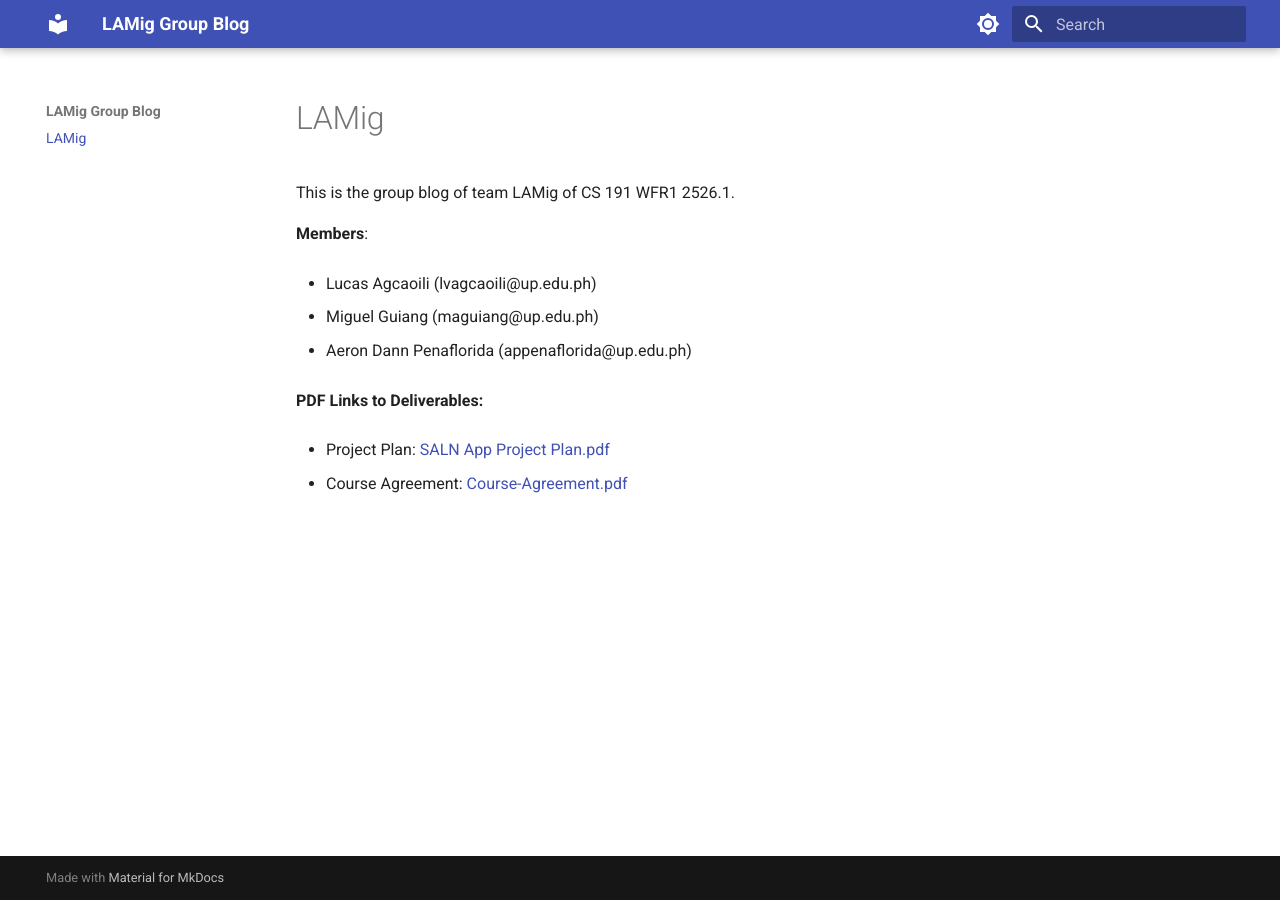
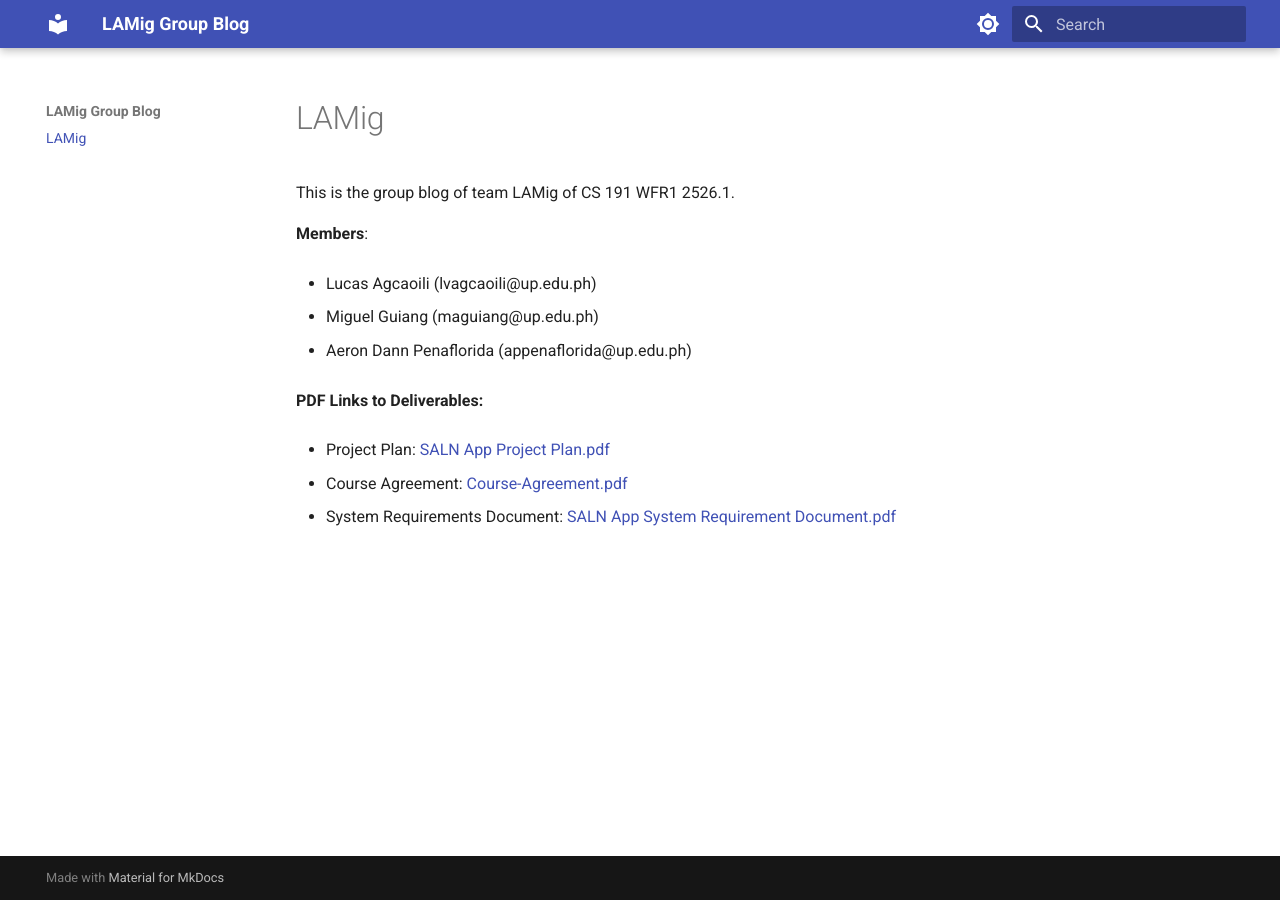
Before and after one commit to SHIROKAMIQQ/cs191-LAMig-GroupBlog, an MkDocs documentation site: the page built from docs/index.md, in a window 1280 px wide. Built offline with MkDocs 1.6.1 and Material for MkDocs 9.7.7, drawn with Linux system fonts in a browser that asks for light colours.

Commit message:
feat: add System Requirements Document Part 1

```diff
--- a/docs/index.md
+++ b/docs/index.md
@@ -15,3 +15,5 @@ This is the group blog of team LAMig of CS 191 WFR1 2526.1.
 - Project Plan: [SALN App Project Plan.pdf](files/SALN%20App%20Project%20Plan.pdf)
 
 - Course Agreement: [Course-Agreement.pdf](files/Course-Agreement.pdf)
+
+- System Requirements Document: [SALN App System Requirement Document.pdf](files/SALN%20App%20System%20Requirement%20Document.pdf)
```
Also changed, not shown: 1 other file.
